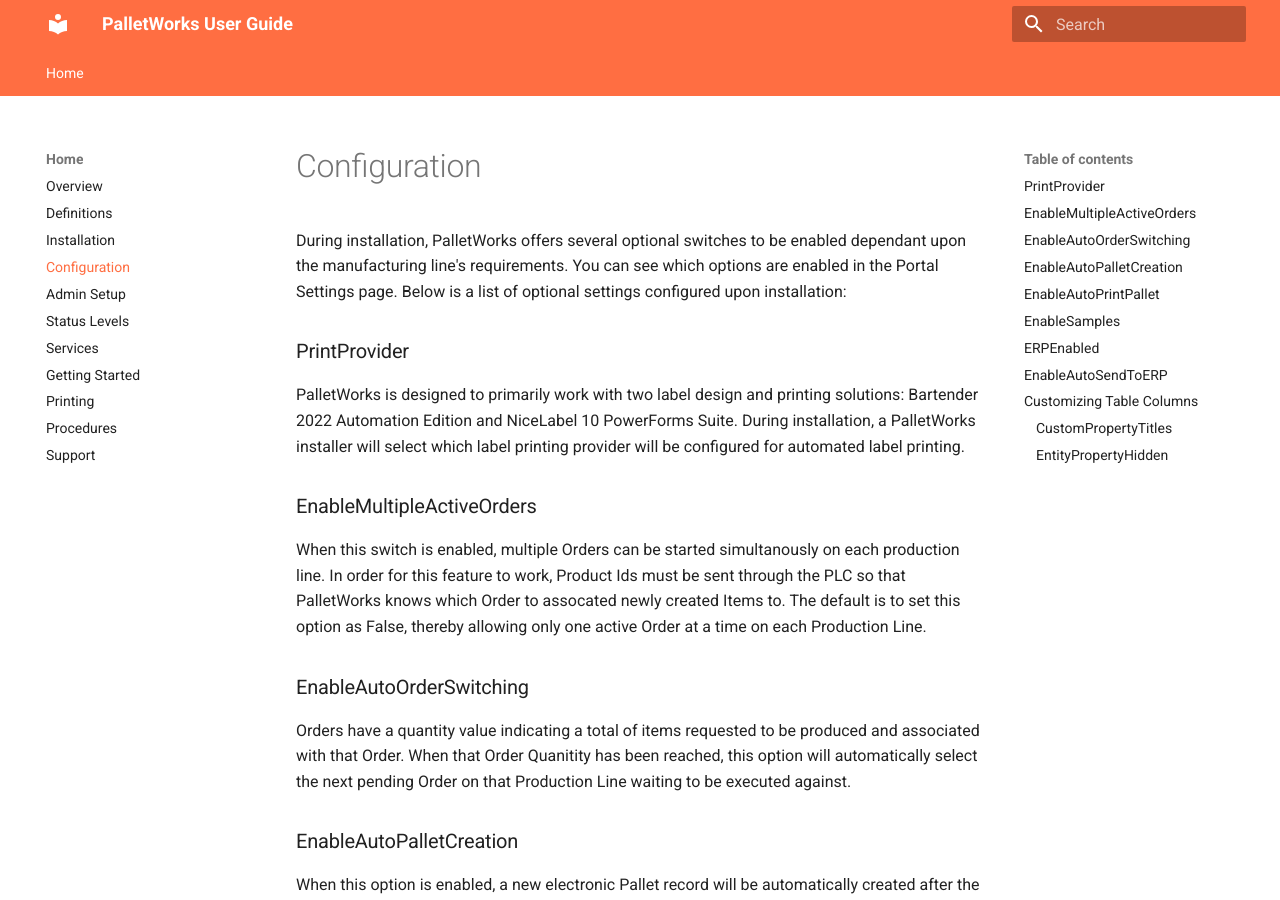
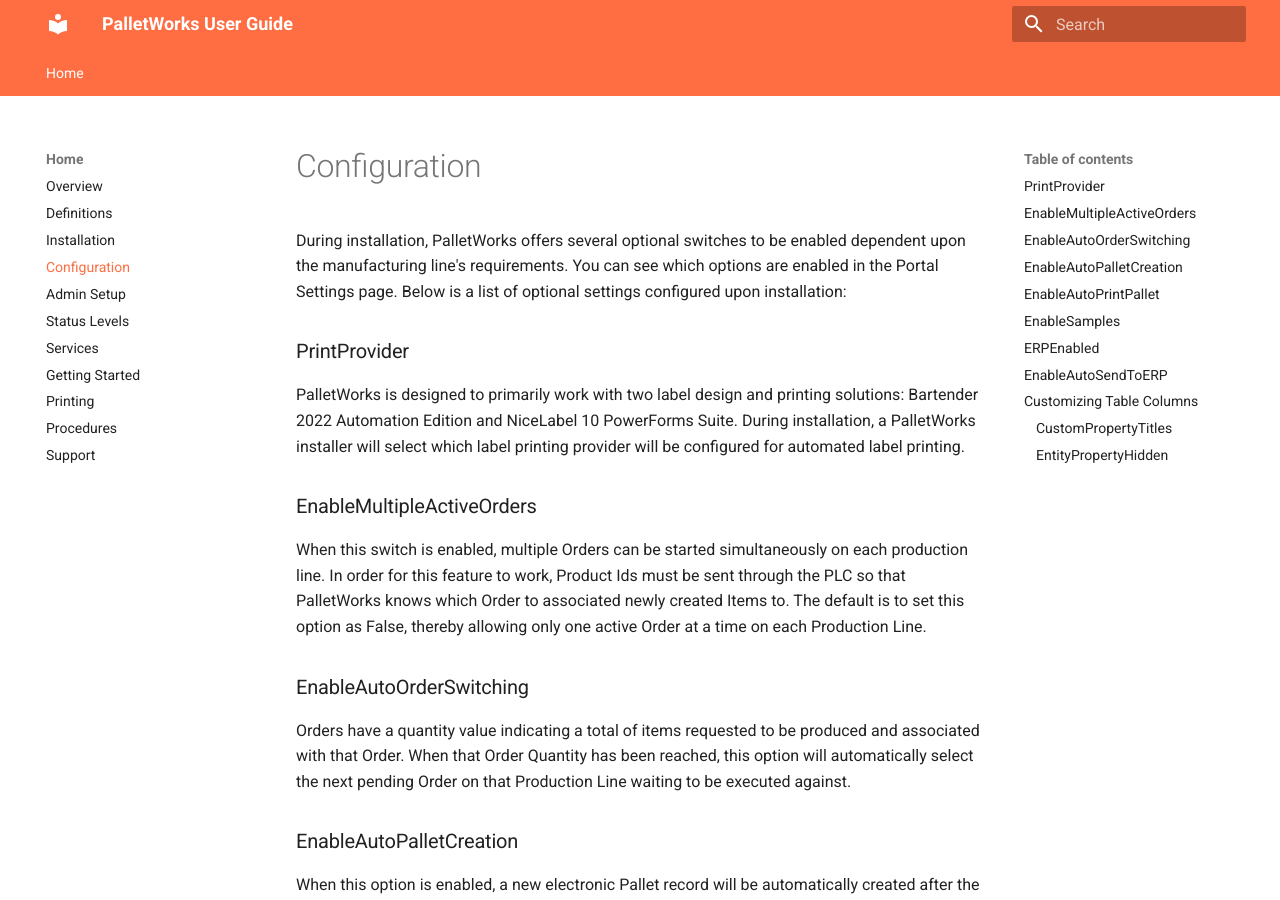
Before and after one commit to cybertrol-engineering/CE.PalletWorks.Documentation, an MkDocs documentation site: the page built from docs/configuration.md, in a window 1280 px wide and 900 px high. Built offline with MkDocs 1.6.1 and Material for MkDocs 9.7.7, drawn with Linux system fonts in a browser that asks for light colours.

Commit message:
Spelling updates

```diff
--- a/docs/configuration.md
+++ b/docs/configuration.md
@@ -1,4 +1,4 @@
-During installation, PalletWorks offers several optional switches to be enabled dependant upon the manufacturing line's requirements. You can see which options are enabled in the Portal Settings page. Below is a list of optional settings configured upon installation:
+During installation, PalletWorks offers several optional switches to be enabled dependent upon the manufacturing line's requirements. You can see which options are enabled in the Portal Settings page. Below is a list of optional settings configured upon installation:
 
 ### PrintProvider
 
@@ -6,11 +6,11 @@
 
 ### EnableMultipleActiveOrders
 
-When this switch is enabled, multiple Orders can be started simultanously on each production line. In order for this feature to work, Product Ids must be sent through the PLC so that PalletWorks knows which Order to assocated newly created Items to. The default is to set this option as False, thereby allowing only one active Order at a time on each Production Line.
+When this switch is enabled, multiple Orders can be started simultaneously on each production line. In order for this feature to work, Product Ids must be sent through the PLC so that PalletWorks knows which Order to associated newly created Items to. The default is to set this option as False, thereby allowing only one active Order at a time on each Production Line.
 
 ### EnableAutoOrderSwitching
 
-Orders have a quantity value indicating a total of items requested to be produced and associated with that Order. When that Order Quanitity has been reached, this option will automatically select the next pending Order on that Production Line waiting to be executed against.
+Orders have a quantity value indicating a total of items requested to be produced and associated with that Order. When that Order Quantity has been reached, this option will automatically select the next pending Order on that Production Line waiting to be executed against.
 
 ### EnableAutoPalletCreation
 
```
Also changed, not shown: docs/adminsetup.md (+2 -2 lines), docs/definitions.md (+2 -2 lines), docs/installation.md (+1 -1 lines), docs/services.md (+1 -1 lines).
